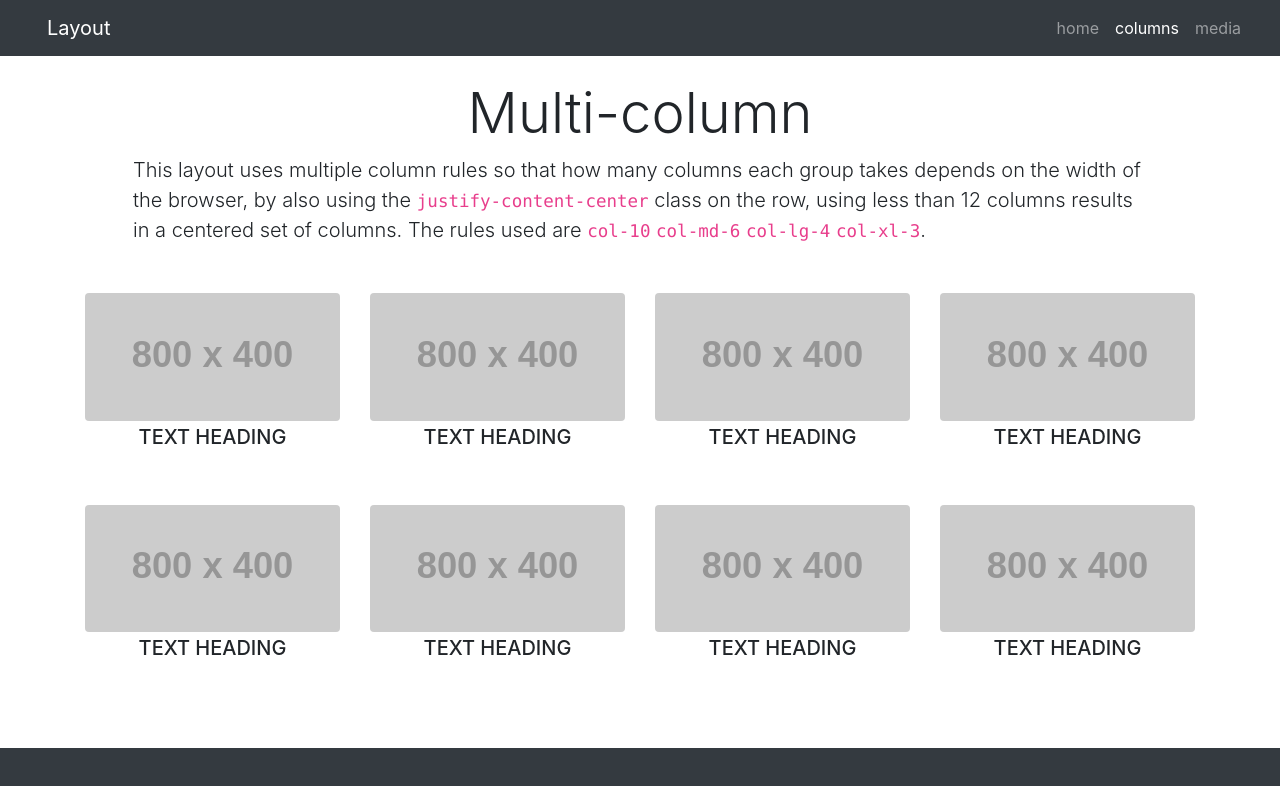
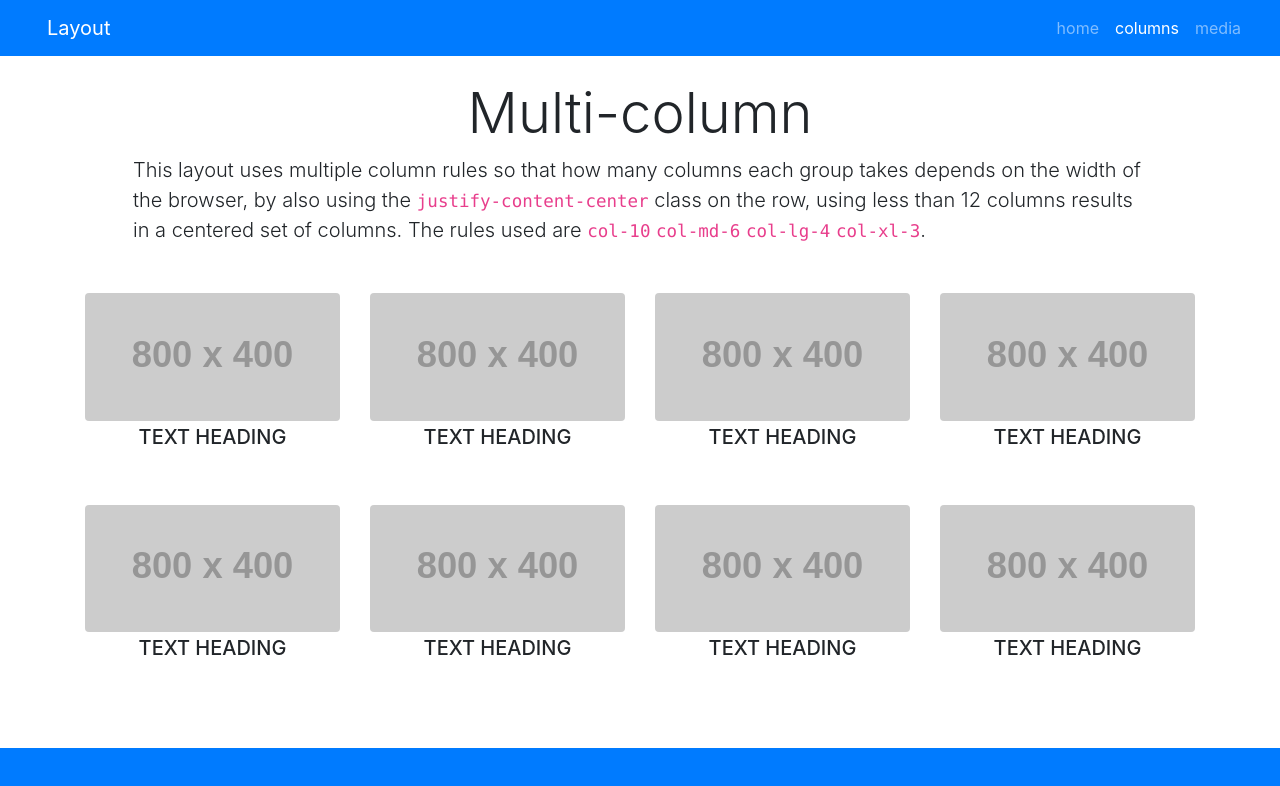
Before and after one commit to armanrohaj/GithubLinkedin, a plain HTML site: page docs/columns.html in a window 1280 px wide. Drawn offline with nearby package versions, Linux system fonts and the light colour scheme; placeholder pictures from the web are drawn by us.

Commit message:
added the blue colour class

```diff
--- a/docs/columns.html
+++ b/docs/columns.html
@@ -10,9 +10,9 @@
   <title>Layouts</title>
 </head>
 
-<body class="bg-dark">
+<body class="bg-primary">
   <header id="page-hero" class=" d-flex flex-column align-content-between">
-    <nav class="navbar navbar-expand-md bg-dark navbar-dark">
+    <nav class="navbar navbar-expand-md bg-primary navbar-dark">
       <div class="container-fluid">
         <button type="button" class="navbar-toggler" data-toggle="collapse" data-target="#myTogglerNav"
           aria-controls="myTogglerNav" aria-label="Toggle Navigation">
```
Also changed, not shown: docs/index.html (+2 -2 lines), docs/media.html (+2 -2 lines).
